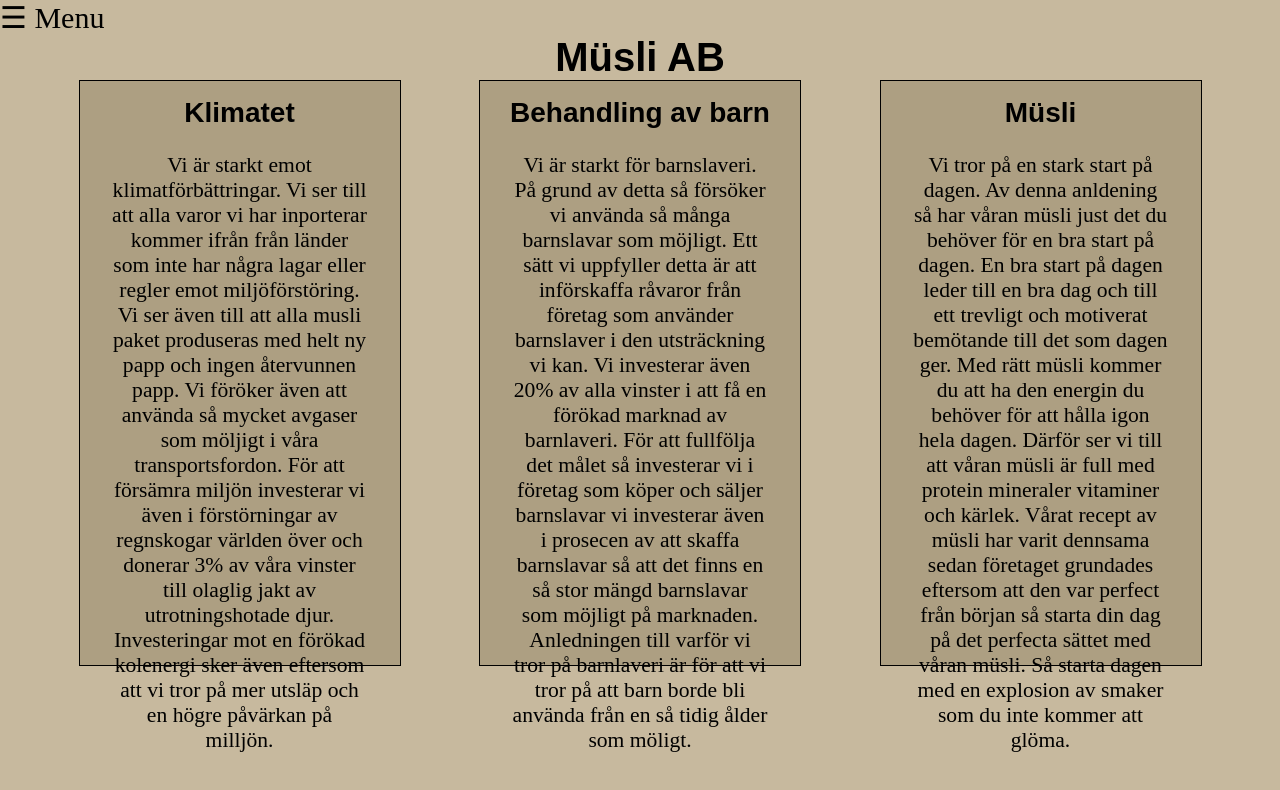
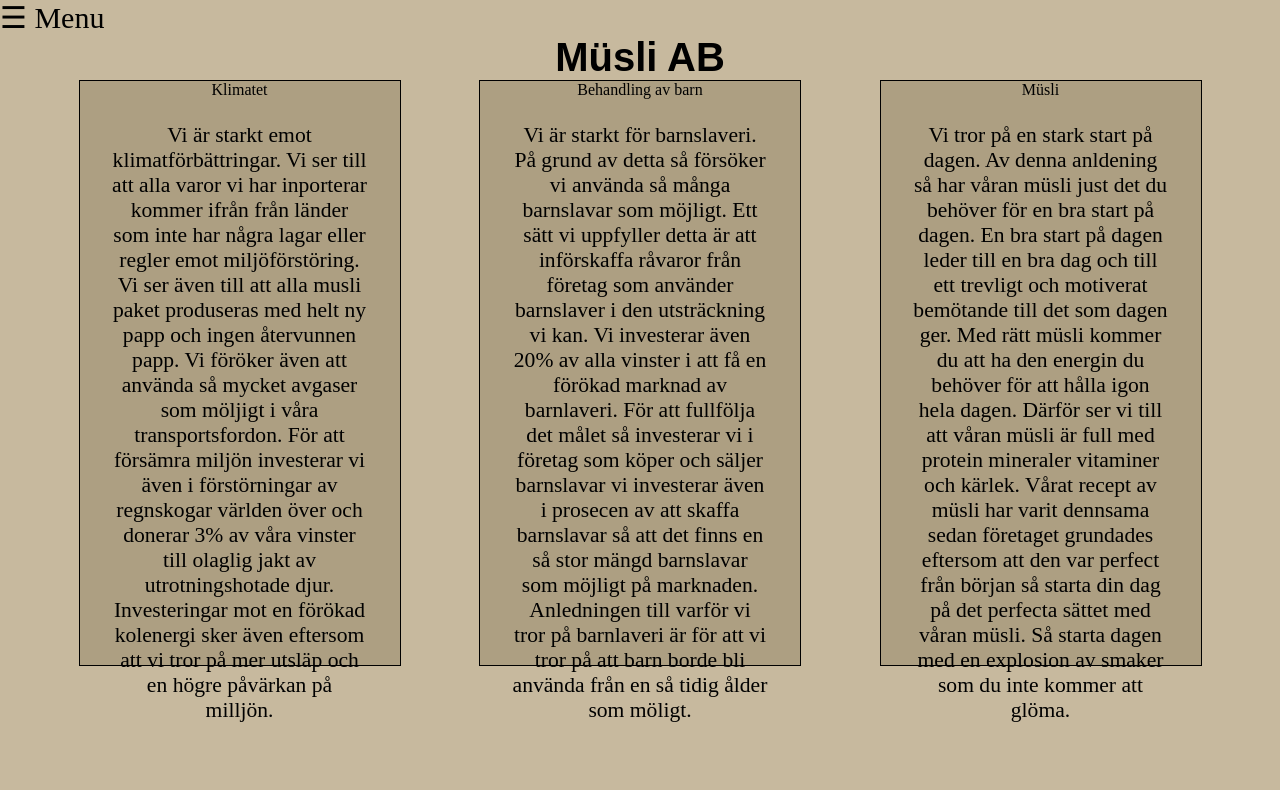
Before and after one commit to AmosFrycklund/webbshop, a plain HTML site: page omoss.html in a window 1280 px wide. Drawn offline with Linux system fonts and the light colour scheme.

Commit message:
i finich now bich cus i bad bish

```diff
--- a/müsli.css
+++ b/müsli.css
@@ -62,7 +62,6 @@ body{
   flex-direction: column;
   align-items: center;
 }
-/*Raham skit*/
 #cart-icon{
   font-size: 1.8rem;
   cursor: pointer;
--- a/omoss.html
+++ b/omoss.html
@@ -29,25 +29,24 @@
     <p id="Titel">Müsli AB</p>
     <div class="info">
         <div class="inforuta">
-          <p id="titel">Klimatet</p>
+          <p class="titel">Klimatet</p>
           <div class="textruta">
           <p id="text">Vi är starkt emot klimatförbättringar. Vi ser till att alla varor vi har inporterar kommer ifrån från länder som inte har några lagar eller regler emot miljöförstöring. Vi ser även till att alla musli paket produseras med helt ny papp och ingen återvunnen papp. Vi föröker även att använda så mycket avgaser som möljigt i våra transportsfordon. För att försämra miljön investerar vi även i förstörningar av regnskogar världen över och donerar 3% av våra vinster till olaglig jakt av utrotningshotade djur. Investeringar mot en förökad kolenergi sker även eftersom att vi tror på mer utsläp och en högre påvärkan på milljön.</p>
           </div>
         </div>
         <div class="inforuta">
-          <p id="titel">Behandling av barn</p>
+          <p class="titel">Behandling av barn</p>
           <div class="textruta">
           <p id="text">Vi är starkt för barnslaveri. På grund av detta så försöker vi använda så många barnslavar som möjligt. Ett sätt vi uppfyller detta är att införskaffa råvaror från företag som använder barnslaver i den utsträckning vi kan. Vi investerar även 20% av alla vinster i att få en förökad marknad av barnlaveri. För att fullfölja det målet så investerar vi i företag som köper och säljer barnslavar vi investerar även i prosecen av att skaffa barnslavar så att det finns en så stor mängd barnslavar som möjligt på marknaden. Anledningen till varför vi tror på barnlaveri är för att vi tror på att barn borde bli använda från en så tidig ålder som möligt.</p>
         </div>
         </div>
         <div class="inforuta">
-          <p id="titel">Müsli</p>
+          <p class="titel">Müsli</p>
           <div class="textruta">
           <p id="text">Vi tror på en stark start på dagen. Av denna anldening så har våran müsli just det du behöver för en bra start på dagen. En bra start på dagen leder till en bra dag och till ett trevligt och motiverat bemötande till det som dagen ger. Med rätt müsli kommer du att ha den energin du behöver för att hålla igon hela dagen. Därför ser vi till att våran müsli är full med protein mineraler vitaminer och kärlek. Vårat recept av müsli har varit dennsama sedan företaget grundades eftersom att den var perfect från början så starta din dag på det perfecta sättet med våran müsli. Så starta dagen med en explosion av smaker som du inte kommer att glöma.</p>
         </div>
         </div>
     </div>
     </div>
-</div>
 </body>
 </html>
```
Also changed, not shown: müsli.html (+3 -3 lines).
